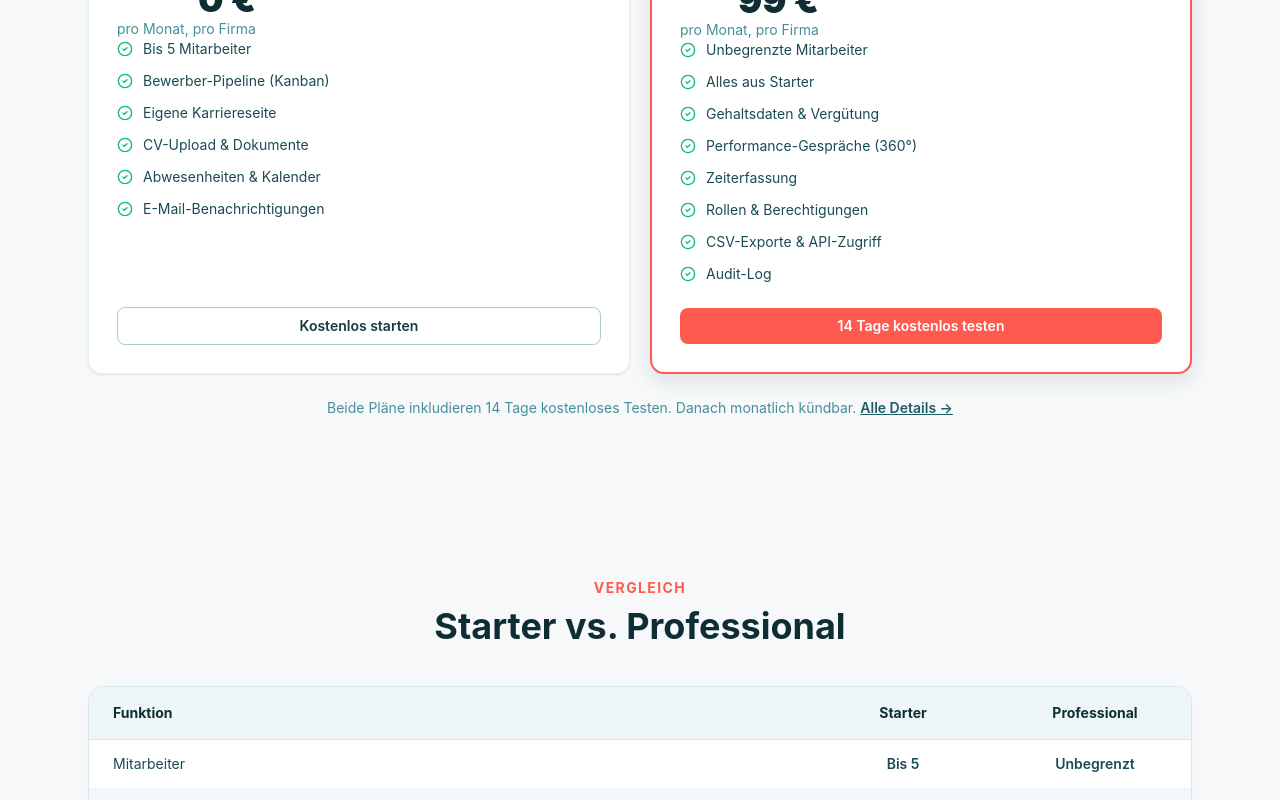
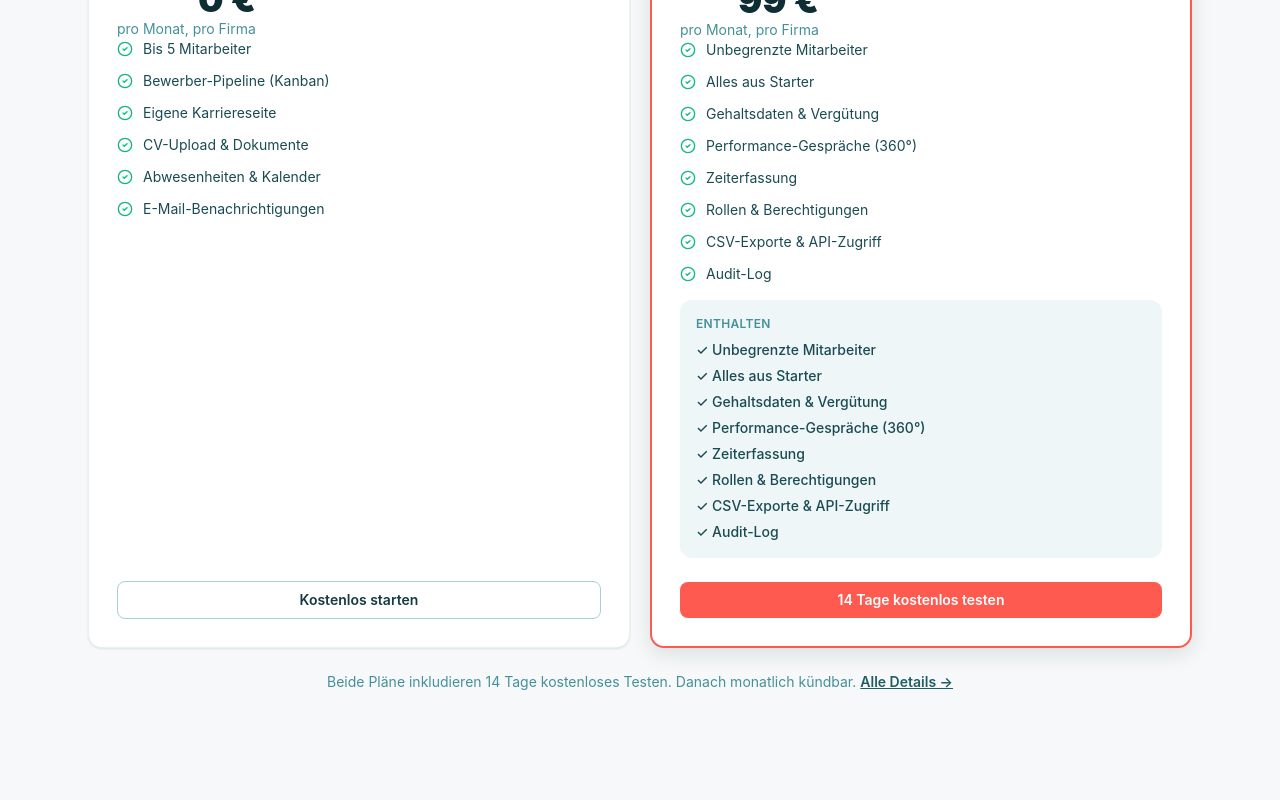
Before and after one commit to bastio89/iistelle, a Next.js app: page / in a window 1280 px wide. Shown: the part 3055-3855 px from the top of the page. Built offline with nearby package versions, Linux system fonts and the light colour scheme.

Commit message:
feat: Professional-Features in eleganter Box hervorgehoben

```diff
--- a/src/app/page.tsx
+++ b/src/app/page.tsx
@@ -512,6 +512,24 @@ export default function LandingPage() {
                   ))}
                 </ul>
 
+                {plan.id === "professional" && (
+                  <div className="mt-4 rounded-xl bg-petrol-50 p-4">
+                    <p className="text-xs font-semibold uppercase tracking-wide text-petrol-400">
+                      Enthalten
+                    </p>
+                    <div className="mt-2 space-y-1.5">
+                      <p className="text-sm font-medium text-petrol-700">✓ Unbegrenzte Mitarbeiter</p>
+                      <p className="text-sm font-medium text-petrol-700">✓ Alles aus Starter</p>
+                      <p className="text-sm font-medium text-petrol-700">✓ Gehaltsdaten & Vergütung</p>
+                      <p className="text-sm font-medium text-petrol-700">✓ Performance-Gespräche (360°)</p>
+                      <p className="text-sm font-medium text-petrol-700">✓ Zeiterfassung</p>
+                      <p className="text-sm font-medium text-petrol-700">✓ Rollen & Berechtigungen</p>
+                      <p className="text-sm font-medium text-petrol-700">✓ CSV-Exporte & API-Zugriff</p>
+                      <p className="text-sm font-medium text-petrol-700">✓ Audit-Log</p>
+                    </div>
+                  </div>
+                )}
+
                 <Link
                   href={`/login?plan=${plan.id}${billing === "yearly" ? "&billing=yearly" : ""}`}
                   className={`${plan.highlight ? "btn-danger" : "btn-secondary"} mt-6 justify-center`}
```
